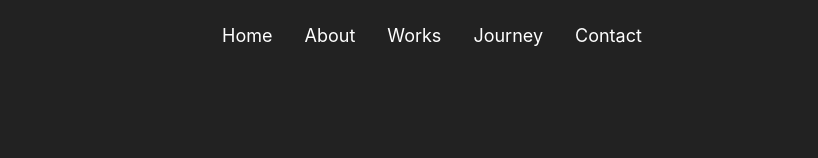
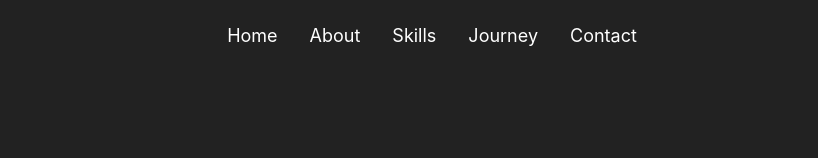
Before and after one commit to elledgecr/Portfolio, a React (Create React App) app: page / in a window 1280 px wide. Shown: the top 158 px of the page, without its empty margins (208-1026 px from the left). Built offline with nearby package versions, Linux system fonts and the light colour scheme.

Commit message:
Update NavBar to Reflect Proper Sections

```diff
--- a/src/components/navbar/index.tsx
+++ b/src/components/navbar/index.tsx
@@ -22,7 +22,7 @@ const Navbar: React.FC = () => {
           >
             <NavbarIcon navOpen label="Home" href="#hero" />
             <NavbarIcon navOpen label="About" href="#about" />
-            <NavbarIcon navOpen label="Works" href="#works" />
+            <NavbarIcon navOpen label="Skills" href="#skills" />
             <NavbarIcon navOpen label="Journey" href="#journey" />
             <NavbarIcon navOpen label="Contact" href="#contact" />
           </div>
@@ -37,7 +37,7 @@ const Navbar: React.FC = () => {
           >
             <NavbarIcon navOpen label="Home" href="#hero" />
             <NavbarIcon navOpen label="About" href="#about" />
-            <NavbarIcon navOpen label="Works" href="#works" />
+            <NavbarIcon navOpen label="Skills" href="#skills" />
             <NavbarIcon navOpen label="Journey" href="#journey" />
             <NavbarIcon navOpen label="Contact" href="#contact" />
           </div>
```
